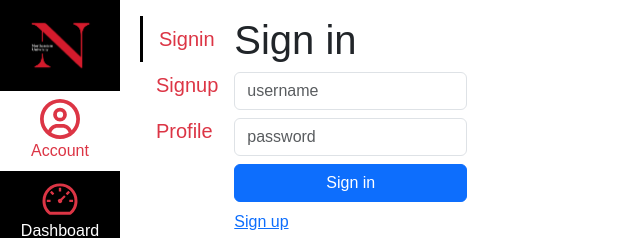
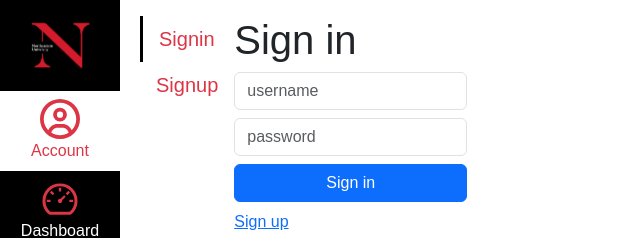
Before and after one commit to Vedanshu-Patel/kambaz-react-web-app, a React (Vite) app: page /#/Kambaz/Account/Signin in a window 1280 px wide. Shown: the top 238 px of the page, without its empty margins (0-640 px from the left). Built offline with nearby package versions, Linux system fonts and the light colour scheme.

Commit message:
Final Version 2

```diff
--- a/src/Kambaz/Account/Navigation.tsx
+++ b/src/Kambaz/Account/Navigation.tsx
@@ -6,8 +6,11 @@ export default function AccountNavigation() {
   const { pathname } = useLocation();
   return (
     <div id="wd-account-navigation" className="wd list-group fs-5 rounded-0">
-      <Link to={`/Kambaz/Account/Signin`}  className="list-group-item text-danger border border-0 active"> Signin  </Link>
+      {links.map((link)=>(
+        <Link to={`/Kambaz/Account/${link}`}  className={`list-group-item text-danger border border-0 ${pathname.includes(link) ? "active" : ""}`}> {link}  </Link>
+      ))}
+      {/* <Link to={`/Kambaz/Account/Signin`}  className="list-group-item text-danger border border-0 active"> Signin  </Link>
       <Link to={`/Kambaz/Account/Signup`}  className="list-group-item text-danger border border-0"> Signup  </Link>
-      <Link to={`/Kambaz/Account/Profile`} className="list-group-item text-danger border border-0"> Profile </Link>
+      <Link to={`/Kambaz/Account/Profile`} className="list-group-item text-danger border border-0"> Profile </Link> */}
     </div>
 );}
```
Also changed, not shown: src/Kambaz/Courses/Assignments/AssignmentControls.tsx (+4 -4 lines).
